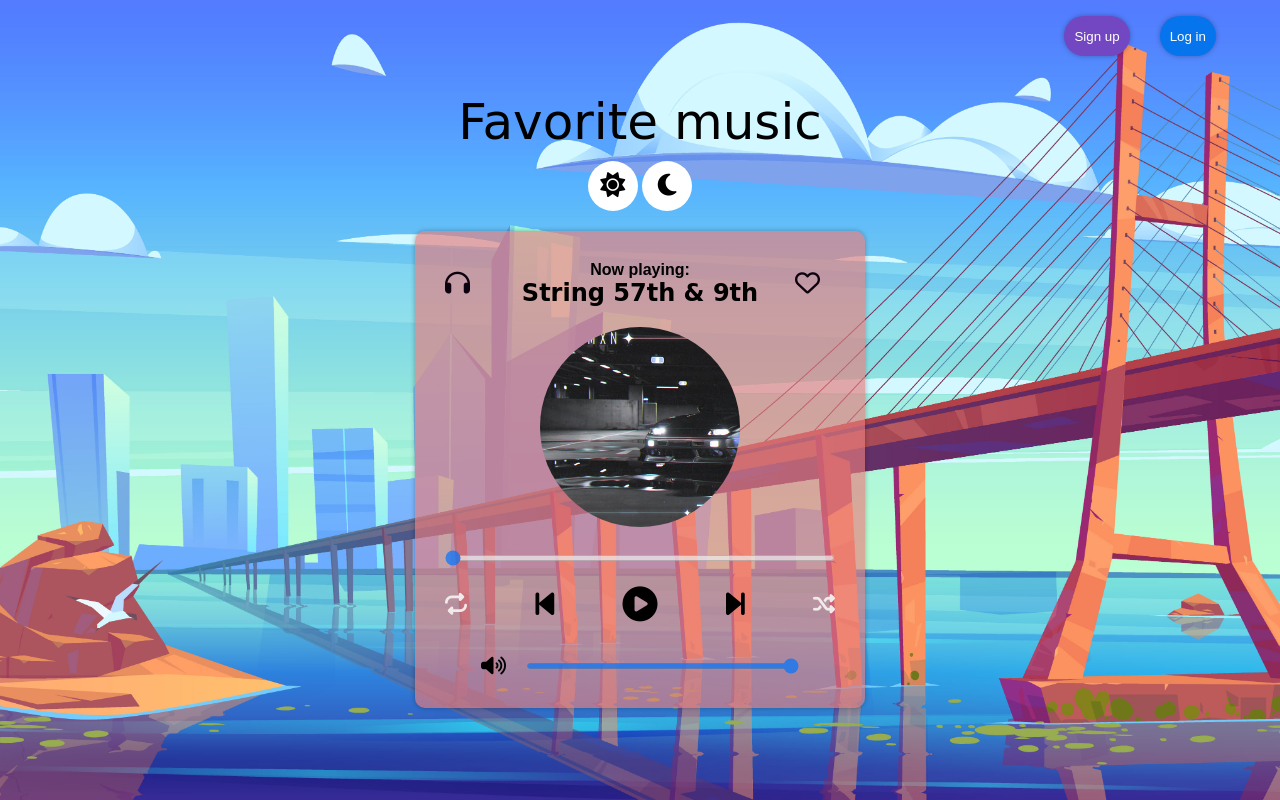
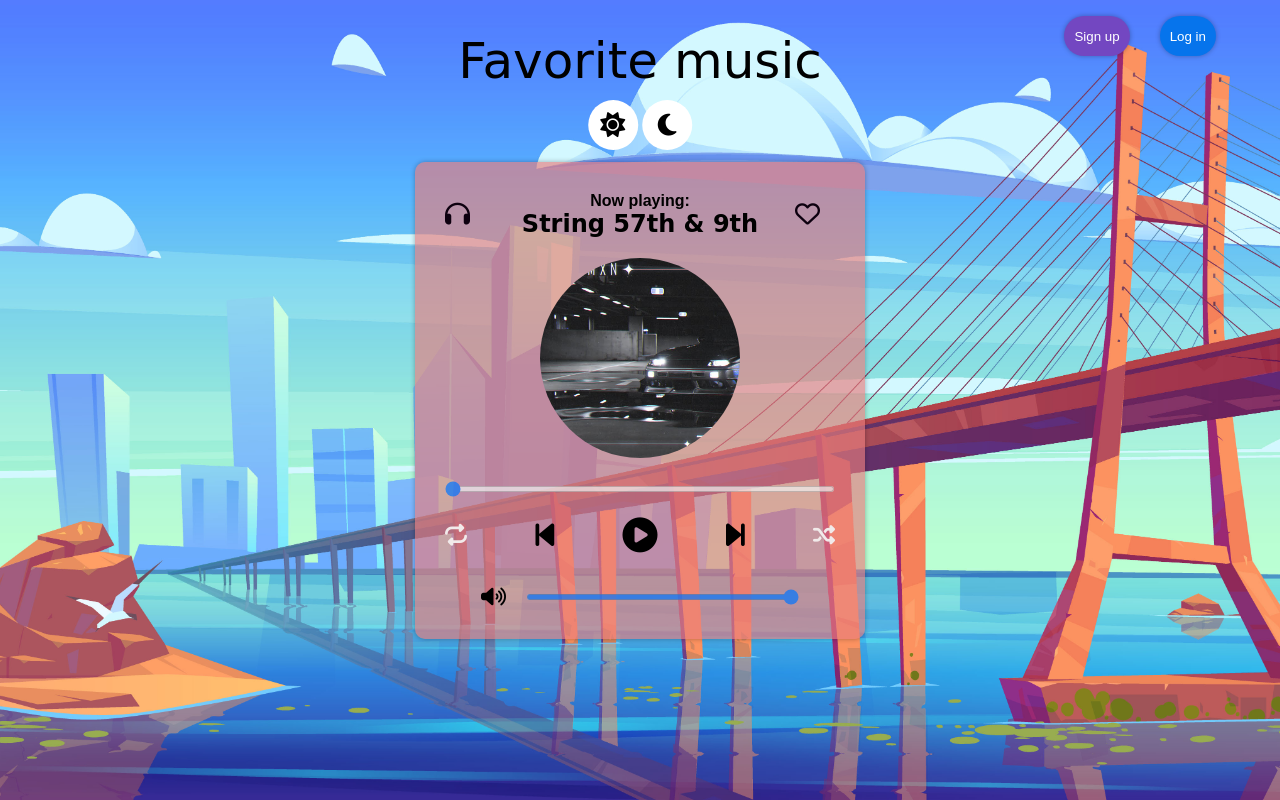
Before and after one commit to duongthanhnam24/liFeissound, a plain HTML site: page index.html in a window 1280 px wide. Drawn offline with Linux system fonts and the light colour scheme.

Commit message:
thanhnam2

```diff
--- a/index.html
+++ b/index.html
@@ -19,9 +19,21 @@
             Sign up
         </button>
     </div>
+
+    <div class="favorite-music">
+        <h1>Favorite music</h1>
+        <div class="btn-change">
+            <button class="btn-sun">
+                <i class="fa-solid fa-sun"></i>
+            </button>
+            <button class="btn-moon">
+                <i class="fa-solid fa-moon"></i>
+            </button>
+        </div>
+    </div>
     <div id="container" class="container flex bgsun" >
 
-        <div class="favorite-music">
+        <!-- <div class="favorite-music">
             <h1>Favorite music</h1>
             <div class="btn-change">
                 <button class="btn-sun">
@@ -31,7 +43,7 @@
                     <i class="fa-solid fa-moon"></i>
                 </button>
             </div>
-        </div>
+        </div> -->
 
         <div class="card-music flex">
             <div class="dashboard background">
--- a/main.css
+++ b/main.css
@@ -103,9 +103,14 @@ min-height: 100vh;
 
 
 .favorite-music {
-  position: relative;
-  text-align: center;
- margin-bottom: 20px;
+    text-align: center;
+    position: fixed;
+    display: flex;
+    margin-bottom: 20px;
+    flex-direction: column;
+    left: 50%;
+    top: 4%;
+    transform: translateX(-50%);
 
 }
 
```
